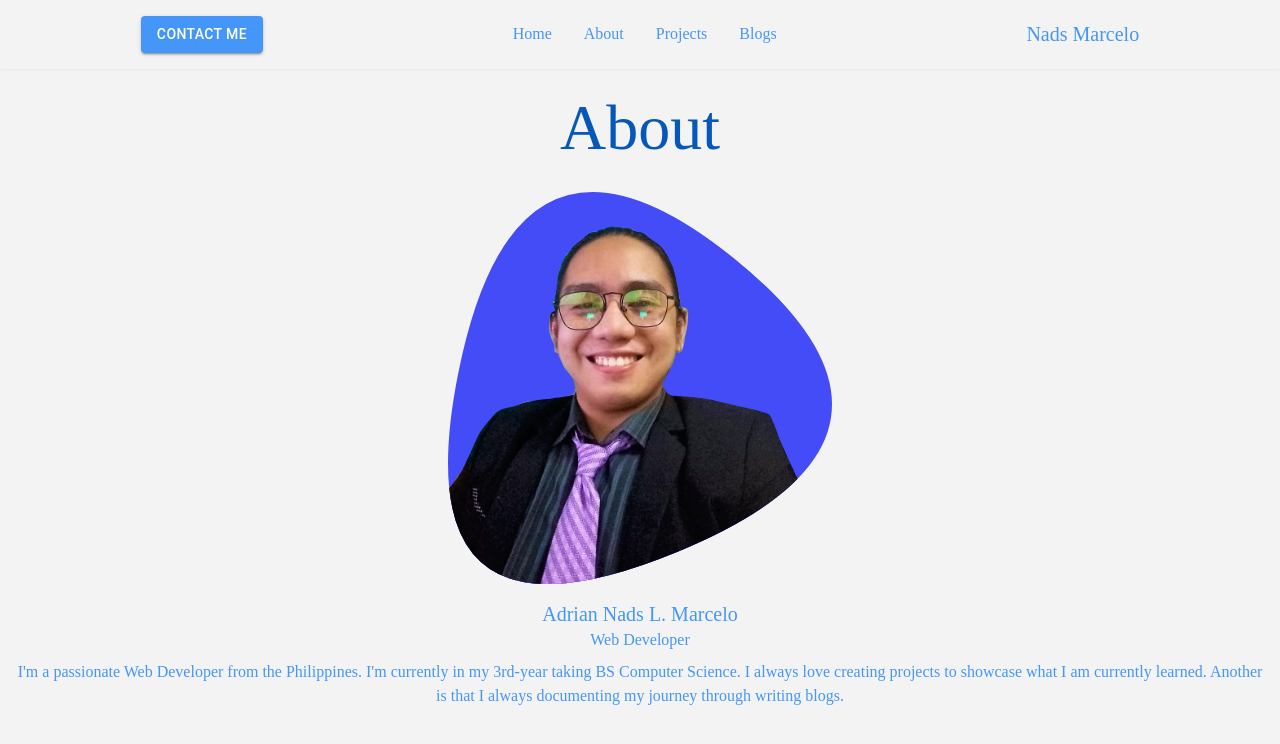
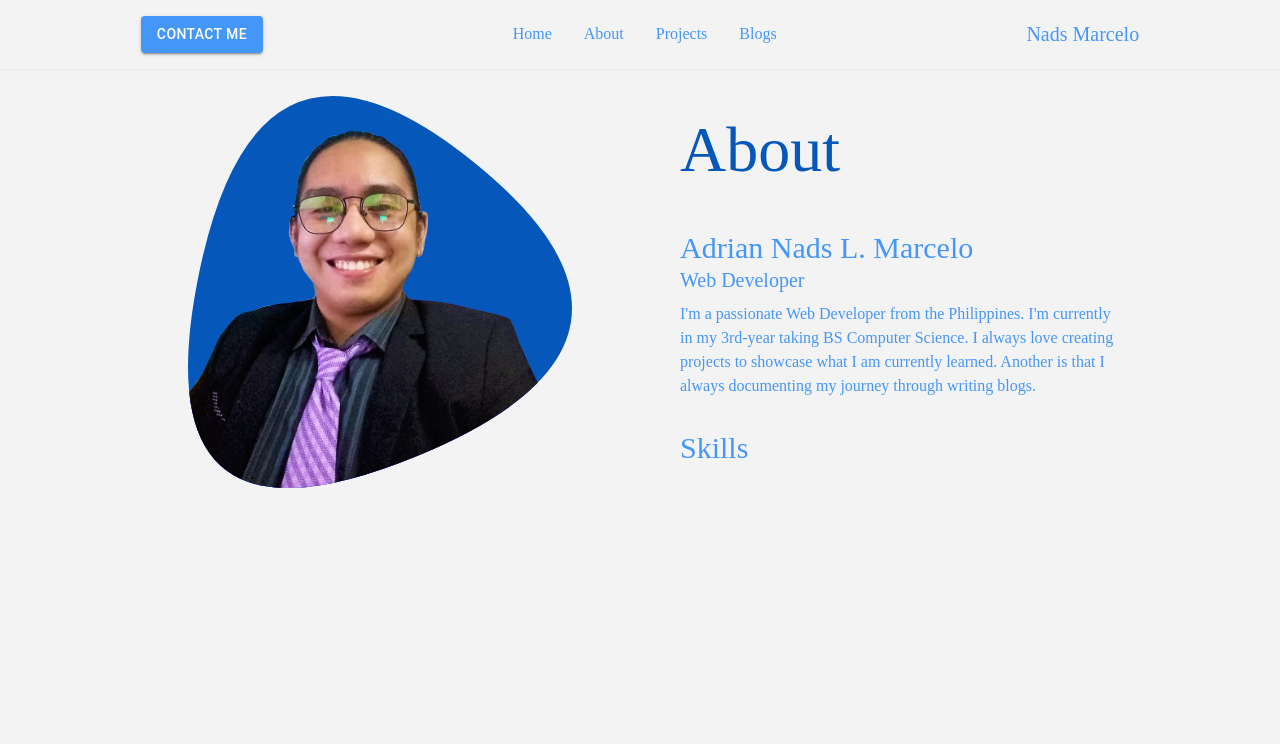
Before and after one commit to NADS-PROGRAMMER/Portfolio-Website, a React (Create React App) app: page /about in a window 1280 px wide. Shown: the top 744 px of the page. Built offline with nearby package versions, Linux system fonts and the light colour scheme.

Commit message:
CHANGED the bg of the photo in About
Added a Skills section to About

```diff
--- a/src/Pages/About.jsx
+++ b/src/Pages/About.jsx
@@ -1,28 +1,41 @@
 import React from 'react';
 import { ReactComponent as AboutLogo } from '../assets/logos/AboutLogo.svg'
+import Skills from '../components/Skills'
+
 function About() {
 
   /** Each section must be in a seperate file */
   return (
-      <main className="flex flex-col items-center p-[5rem_1rem]">
-          <h1 className="heading-1">About</h1>
+      <main className="flex flex-col items-center p-[5rem_1rem] gap-[1rem] lg:grid lg:grid-cols-2 lg:place-content-center lg:place-items-center lg:max-w-[70rem] lg:mx-auto lg:gap-[5rem]">
+          <h1 className="heading-1 lg:hidden">About</h1>
 
-          <AboutLogo className="img-main p-[1rem]"/>
+          <AboutLogo className="img-main p-[1rem] lg:max-w-[26rem]"/>
 
+          <div className="flex flex-col items-center gap-[2rem] lg:items-start">
+
+                <h1 className="hidden heading-1 lg:block text-left">About</h1>
                 {/* Brief Intro */}
-          <div className="text-center flex flex-col items-center gap-[.5rem]">
+                <div className="text-center flex flex-col items-center gap-[.5rem] lg:items-start lg:text-left">
                     <section>
-                <h2 className="font-[Poppins] font-medium text-xl">Adrian Nads L. Marcelo</h2>
-                <span className="font-[Poppins]">Web Developer</span>
+                        <h2 className="font-[Poppins] font-medium text-3xl">Adrian Nads L. Marcelo</h2>
+                        <span className="font-[Poppins] text-xl font-normal">Web Developer</span>
                     </section>
 
-              <p className="font-[Poppins]">
+                    <p className="font-[Poppins] md:max-w-[55ch]">
                         I'm a passionate Web Developer from the Philippines. I'm currently
                         in my 3rd-year taking BS Computer Science. I always love creating
                         projects to showcase what I am currently learned. Another is that
                         I always documenting my journey through writing blogs.
                     </p>
                 </div>
+
+                {/* Skills */}
+                <div className="flex flex-col items-center gap-[1rem] lg:items-start">
+                    <h2 className="text-3xl">Skills</h2>
+                    <Skills />
+                </div>
+          </div>
+
       </main>
   )
 }
--- /dev/null
+++ b/src/components/Skills.jsx
@@ -0,0 +1,46 @@
+import React from 'react';
+import {ReactComponent as HTML} from '../assets/Skills/html5.svg'
+import {ReactComponent as CSS} from '../assets/Skills/css3.svg'
+import {ReactComponent as JavaScript} from '../assets/Skills/javascript.svg'
+import {ReactComponent as MongoDB} from '../assets/Skills/mongodb.svg'
+import {ReactComponent as Express} from '../assets/Skills/express.svg'
+import {ReactComponent as ReactLogo} from '../assets/Skills/react.svg'
+import {ReactComponent as NodeJS} from '../assets/Skills/nodedotjs.svg'
+import {ReactComponent as Sass} from '../assets/Skills/sass.svg'
+import {ReactComponent as Tailwind} from '../assets/Skills/tailwindcss.svg'
+import {ReactComponent as AdobeXD} from '../assets/Skills/adobexd.svg'
+import {ReactComponent as VSCode} from '../assets/Skills/visualstudiocode.svg'
+
+function Skills() {
+
+  const skills = [
+    <HTML className="fill-[#E34F26]"/>,
+    <CSS className="fill-[#1572B6]"/>,
+    <JavaScript className="fill-[#F7DF1E]"/>,
+    <MongoDB className="fill-[#47A248]"/>,
+    <Express className="fill-[#000000]"/>,
+    <ReactLogo className="fill-[#61DAFB]"/>,
+    <NodeJS className="fill-[#339933]"/>,
+    <Sass className="fill-[#CC6699]"/>,
+    <Tailwind className="fill-[#06B6D4]"/>,
+    <AdobeXD className="fill-[#FF61F6]"/>,
+    <VSCode className="fill-[#007ACC]"/>
+  ]
+  return (
+      <ul
+      className="grid grid-cols-2 gap-[2rem] sm:flex sm:flex-wrap sm:max-w-[30rem] sm:justify-center lg:justify-start">
+          {
+              skills.map(skill => {
+                return (
+                    <li className="max-w-[2rem]">
+                        {skill}
+                    </li>
+                )
+            })
+          }
+
+      </ul>
+  )
+}
+
+export default Skills;
--- a/src/index.css
+++ b/src/index.css
@@ -16,6 +16,10 @@ body {
 
 .svg-primary path {
   @apply fill-portfolio-secondary;
+}
+
+.svg-secondary path {
+  @apply fill-portfolio-tertiary;
 }
 
 .social path {
```
Also changed, not shown: src/assets/logos/AboutLogo.svg. Lines whose indentation alone changed are shown as unchanged.
